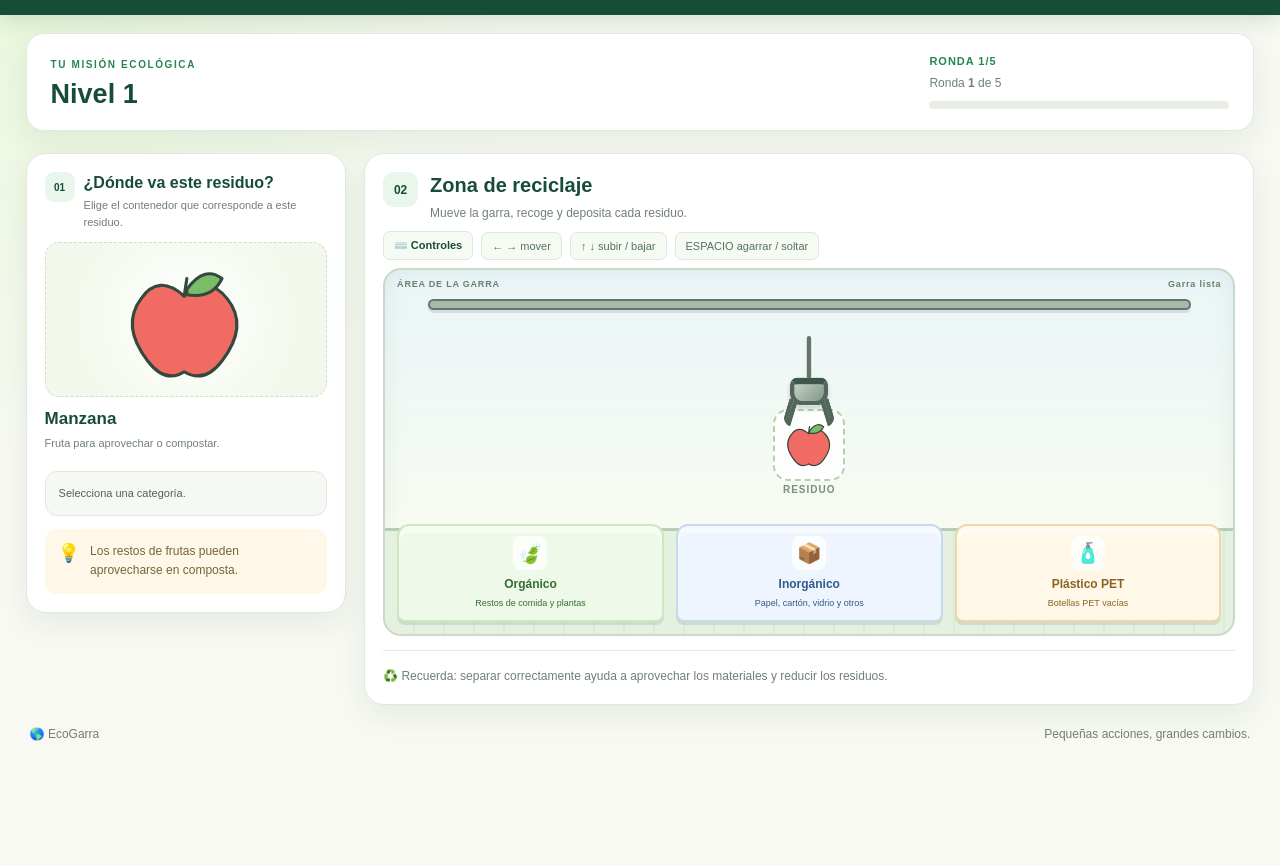
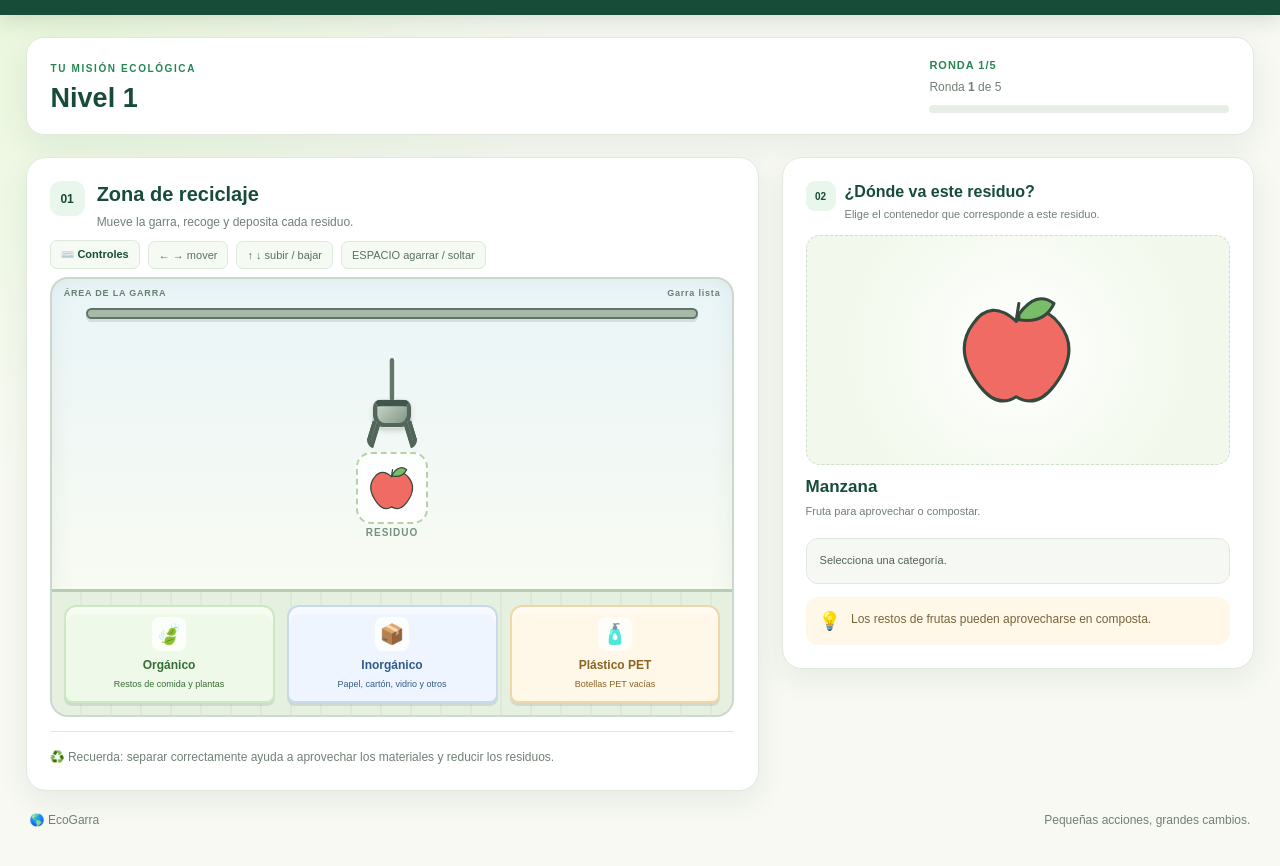
Before and after one commit to Goletsec/EcoGarra, a plain HTML site: page index.html in a window 1280 px wide. Shown: the part 82-948 px from the top of the page. Before the commit the page ends 863 px from the top, so only its background shows below. Drawn offline with Linux system fonts and the light colour scheme.

Commit message:
Add files via upload

```diff
--- a/index.html
+++ b/index.html
@@ -53,45 +53,9 @@
 
         <section class="main-grid">
 
-            <article class="card waste-card">
+            <article class="card sorting-card">
                 <div class="card-heading">
                     <span class="section-number">01</span>
-                    <div>
-                        <h2 id="prompt-title">¿Dónde va este residuo?</h2>
-                        <p id="instruction">
-                            Elige el contenedor correcto.
-                        </p>
-                    </div>
-                </div>
-
-                <span id="challenge-tag" class="challenge-tag hidden">
-                    RETO AVANZADO
-                </span>
-
-                <div class="waste-display">
-                    <div id="waste-art" class="waste-art"></div>
-                </div>
-
-                <h3 id="waste-name">Residuo</h3>
-                <p id="waste-description" class="description">
-                    Observa el objeto antes de clasificarlo.
-                </p>
-
-                <div id="message" class="message">
-                    Selecciona una categoría.
-                </div>
-
-                <div class="hint-box">
-                    <span>💡</span>
-                    <p id="game-hint">
-                        Fíjate en el material antes de elegir.
-                    </p>
-                </div>
-            </article>
-
-            <article class="card sorting-card">
-                <div class="card-heading">
-                    <span class="section-number">02</span>
                     <div>
                         <h2>Zona de reciclaje</h2>
                         <p>Mueve la garra, recoge y deposita cada residuo.</p>
@@ -173,6 +137,42 @@
                 </p>
             </article>
 
+            <article class="card waste-card">
+                <div class="card-heading">
+                    <span class="section-number">02</span>
+                    <div>
+                        <h2 id="prompt-title">¿Dónde va este residuo?</h2>
+                        <p id="instruction">
+                            Elige el contenedor correcto.
+                        </p>
+                    </div>
+                </div>
+
+                <span id="challenge-tag" class="challenge-tag hidden">
+                    RETO AVANZADO
+                </span>
+
+                <div class="waste-display">
+                    <div id="waste-art" class="waste-art"></div>
+                </div>
+
+                <h3 id="waste-name">Residuo</h3>
+                <p id="waste-description" class="description">
+                    Observa el objeto antes de clasificarlo.
+                </p>
+
+                <div id="message" class="message">
+                    Selecciona una categoría.
+                </div>
+
+                <div class="hint-box">
+                    <span>💡</span>
+                    <p id="game-hint">
+                        Fíjate en el material antes de elegir.
+                    </p>
+                </div>
+            </article>
+
         </section>
 
         <footer class="footer">
--- a/style.css
+++ b/style.css
@@ -1330,3 +1330,73 @@ button:focus-visible {
     .pickup-label { top: calc(46% + 32px); }
     .bin, .liquid-zone { min-height: 68px; }
 }
+
+
+/* =====================================
+   DISTRIBUCIÓN FINAL: GARRA A LA IZQUIERDA
+   Y RESIDUO A LA DERECHA EN COMPUTADORA
+===================================== */
+@media (min-width: 801px) {
+    .game-container {
+        width: min(1440px, 96%);
+        margin: 22px auto;
+    }
+
+    .main-grid {
+        display: grid;
+        grid-template-columns: minmax(0, 1.55fr) minmax(300px, 1fr);
+        gap: clamp(16px, 1.8vw, 26px);
+        align-items: start;
+    }
+
+    .sorting-card {
+        grid-column: 1;
+        grid-row: 1;
+        padding: clamp(18px, 1.8vw, 26px);
+    }
+
+    .waste-card {
+        grid-column: 2;
+        grid-row: 1;
+        padding: clamp(18px, 1.8vw, 26px);
+        align-self: start;
+    }
+
+    .claw-stage {
+        height: clamp(390px, 55vh, 560px);
+        min-height: 390px;
+    }
+
+    .waste-card .waste-display {
+        min-height: clamp(165px, 20vw, 230px);
+    }
+
+    .waste-card .waste-art {
+        height: clamp(160px, 19vw, 220px);
+    }
+}
+
+@media (min-width: 801px) and (max-width: 1050px) {
+    .main-grid {
+        grid-template-columns: minmax(0, 1.35fr) minmax(270px, 1fr);
+        gap: 14px;
+    }
+
+    .sorting-card,
+    .waste-card {
+        padding: 15px;
+    }
+}
+
+@media (max-width: 800px) {
+    /* En celular se conserva el mismo orden visual: primero 02 y luego 01. */
+    .main-grid {
+        display: flex;
+        flex-direction: column;
+    }
+
+    .sorting-card,
+    .waste-card {
+        order: initial;
+    }
+}
```
